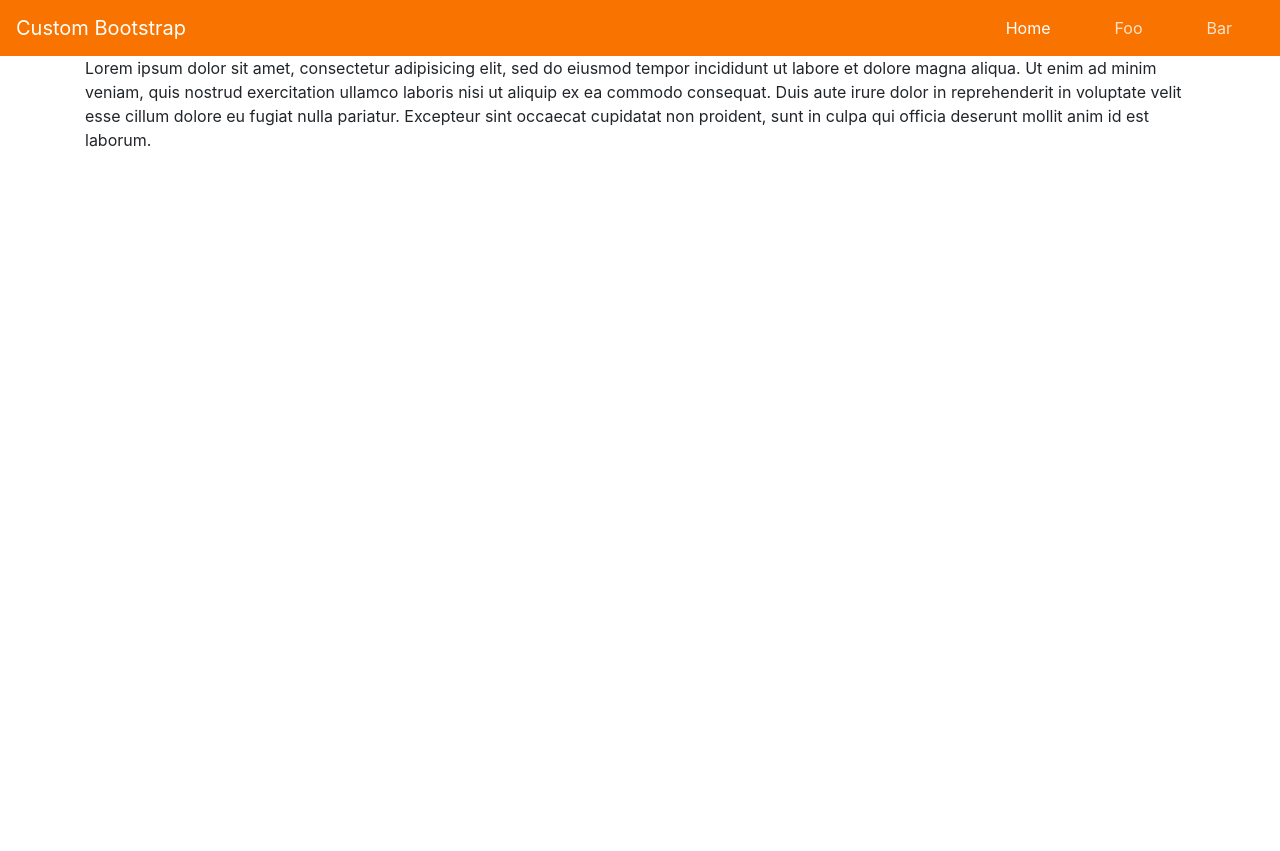
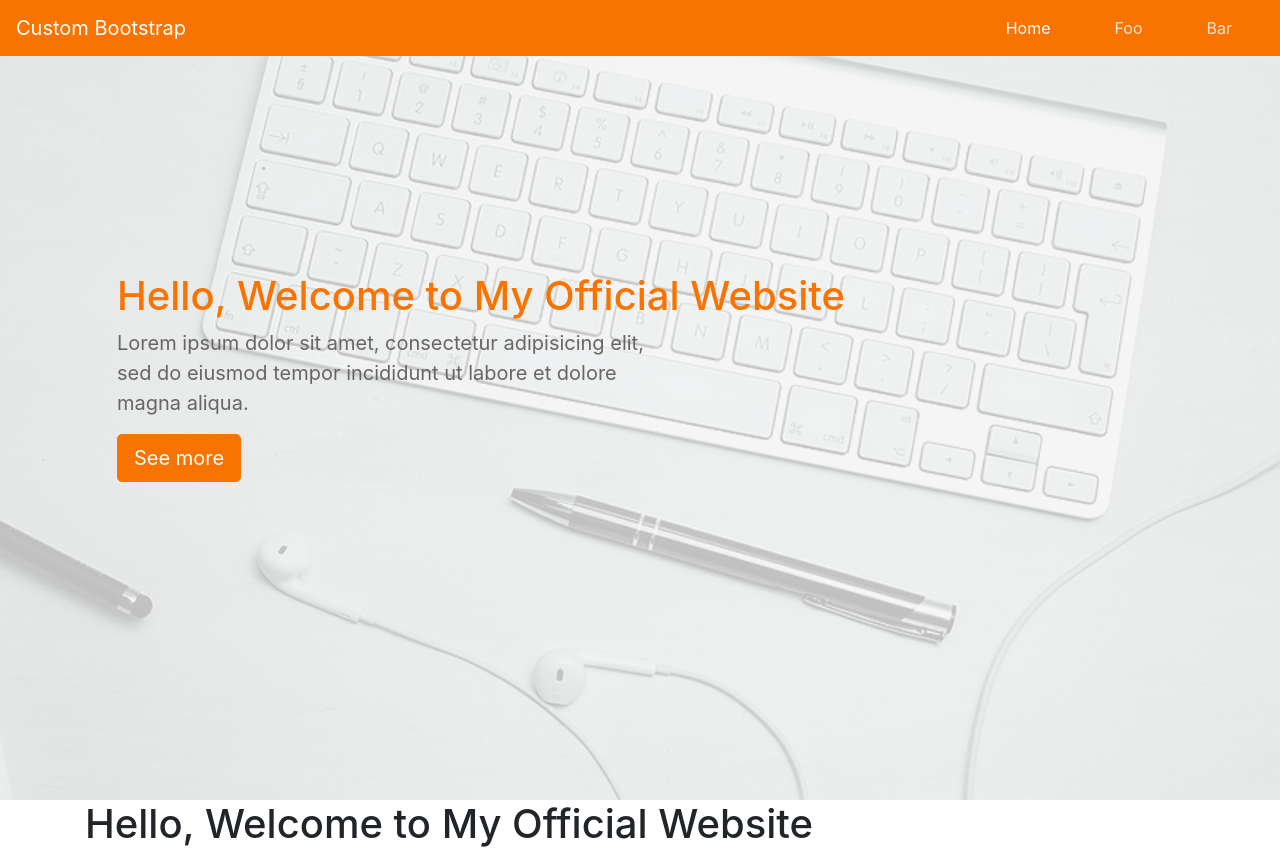
Before and after one commit to tianhuil/custom-bootstrap, a website: page src/index.html in a window 1280 px wide. Shown: the top 851 px of the page. Before the commit the page ends 800 px from the top, so only its background shows below. Drawn offline with nearby package versions, Linux system fonts and the light colour scheme; files that its build step writes are made by us from their sources.

Commit message:
header section

```diff
--- a/src/index.html
+++ b/src/index.html
@@ -33,11 +33,19 @@
 
 
     <header id="header" class="header">
-
+      <div class="overlay"></div>
+      <div class="container">
+        <div class="description">
+          <h1>Hello, Welcome to My Official Website</h1>
+          <p>Lorem ipsum dolor sit amet, consectetur adipisicing elit, sed do eiusmod
+          tempor incididunt ut labore et dolore magna aliqua.</p>
+          <button class="btn btn-outline-secondary btn-lg">See more</button>
+        </div>
+      </div>
     </header><!-- /header -->
 
     <div class="container">
-      <h1>Hello</h1>
+      <h1>Hello, Welcome to My Official Website</h1>
       <p>Lorem ipsum dolor sit amet, consectetur adipisicing elit, sed do eiusmod
       tempor incididunt ut labore et dolore magna aliqua. Ut enim ad minim veniam,
       quis nostrud exercitation ullamco laboris nisi ut aliquip ex ea commodo
@@ -47,7 +55,7 @@
     </div>
 
     <script src="/out/js/jquery.min.js"></script>
-    <script src="/out/js/tether.min.js"></script>
+    <script src="/out/js/main.js"></script>
     <script src="/out/js/bootstrap.min.js"></script>
   </body>
 </html>
--- a/src/js/main.js
+++ b/src/js/main.js
@@ -1,2 +1,6 @@
-import '../../node_modules/bootstrap/dist/js/bootstrap.js';
-import '../../node_modules/jquery/dist/jquery.js';
+var setHeight = function(){
+  $('.header').height($(window).height());
+}
+
+$(document).ready(setHeight)
+window.onresize(setHeight)
--- a/src/scss/custom.scss
+++ b/src/scss/custom.scss
@@ -18,3 +18,44 @@ $primary: #F97300;
 .nav-link:hover {
   background: darken($primary, 5);
 }
+
+// header
+
+.header {
+  background-image: url('/images/headerback.jpg');
+  background-attachment: fixed;
+  background-size: cover;
+  background-position: center;
+}
+
+.overlay{
+  position: absolute;
+  min-height: 100%;
+  min-width: 100%;
+  left: 0;
+  top: 0;
+  background: rgba(244, 244, 244, 0.79);
+}
+
+.description {
+  position: absolute;
+  top: 30%;
+  margin: auto;
+  padding: 2rem;
+}
+
+.description h1 {
+  color: $primary;
+}
+
+.description p {
+  color: #666;
+  font-size: 20px;
+  width: 50%;
+  line-height: 1.5;
+}
+.description button {
+  border: 1px solid $primary;
+  background: $primary;
+  color: white;
+}
```
